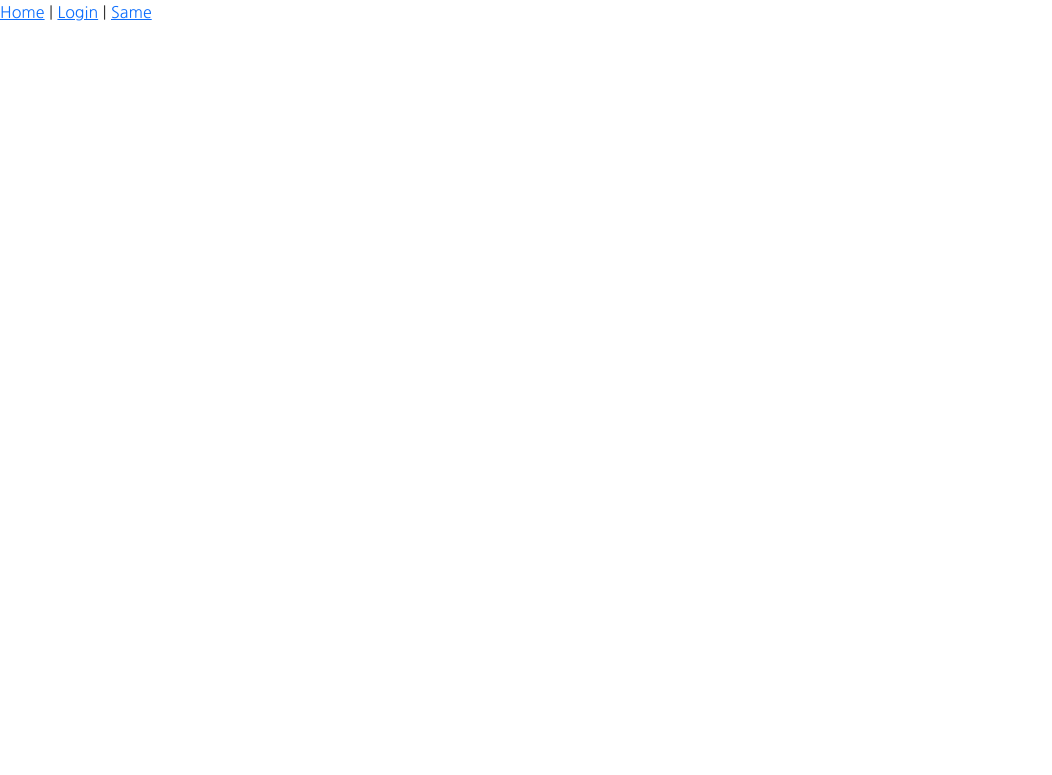
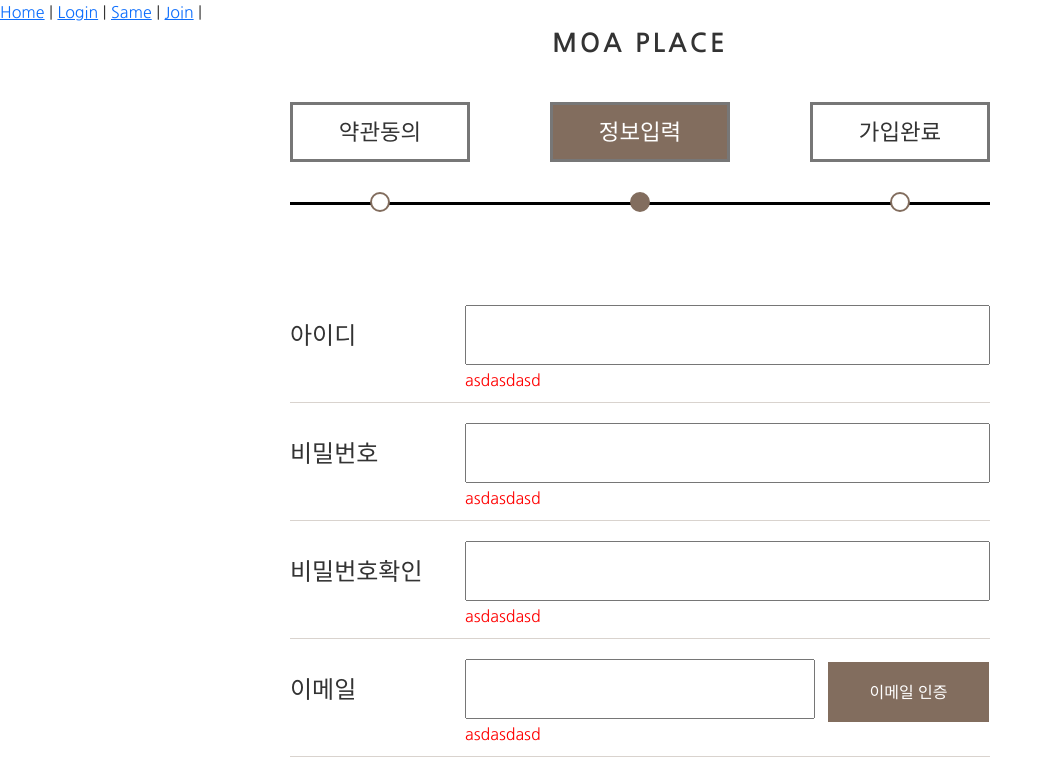
Before and after one commit to RoodyK/MOAPLACE-page, a Vue app: page /users/join in a window 1280 px wide. Before the commit this address had no page. Shown: the top 775 px of the page, without its empty margins (0-1052 px from the left). Built offline with nearby package versions, Linux system fonts and the light colour scheme.

Commit message:
회원가입 페이지 구현

```diff
--- a/public/index.html
+++ b/public/index.html
@@ -9,7 +9,7 @@
   <link rel="preconnect" href="https://fonts.googleapis.com">
   <link rel="preconnect" href="https://fonts.gstatic.com" crossorigin>
   <link href="https://fonts.googleapis.com/css2?family=Cormorant+Infant:wght@400;700&family=Nanum+Gothic:wght@400;700&family=Roboto:wght@100;400&display=swap" rel="stylesheet">
-
+  <script src="//t1.daumcdn.net/mapjsapi/bundle/postcode/prod/postcode.v2.js"></script>
   <style>
     #app {
       font-family: 'Nanum Gothic', sans-serif;
--- a/src/App.vue
+++ b/src/App.vue
@@ -2,7 +2,8 @@
   <nav>
     <RouterLink to="/">Home</RouterLink> |
     <RouterLink to="/users/login">Login</RouterLink> |
-    <RouterLink to="/users/same">Same</RouterLink>
+    <RouterLink to="/users/same">Same</RouterLink> |
+    <RouterLink to="/users/join">Join</RouterLink> |
   </nav>
   <RouterView/>
 </template>
--- a/src/router/index.js
+++ b/src/router/index.js
@@ -2,6 +2,7 @@ import { createRouter, createWebHistory } from 'vue-router'
 import HomeView from '../views/HomeView.vue'
 import LoginView from '@/views/login/LoginView.vue'
 import SameView from '../views/join/OfTheSameView.vue'
+import JoinMainView from '../views/join/JoinMainView.vue'
 
 const routes = [
   {
@@ -18,6 +19,11 @@ const routes = [
     path: '/users/same',
     name: 'same',
     component: SameView
+  },
+  {
+    path: '/users/join',
+    name: 'join',
+    component: JoinMainView
   }
 ]
 
--- /dev/null
+++ b/src/views/join/JoinMainView.vue
@@ -0,0 +1,294 @@
+<template>
+  <section class="join-all">
+    <div class="inner">
+      <div class="title">
+        <span>MOA PLACE</span>
+      </div>
+
+      <div class="regist">
+        <div class="box">약관동의</div>
+        <div class="box active">정보입력</div>
+        <div class="box">가입완료</div>
+      </div>
+
+      <div class="line">
+        <div class="step"></div>
+        <div class="step"></div>
+        <div class="step"></div>
+      </div>
+
+      <form action="">
+        <div class="join">
+          <div class="id">
+            <label for="idInput">아이디</label>
+            <input type="text" class="idInput" id="idInput">
+            <div class="idHelp help">asdasdasd</div>
+          </div>
+          <div class="pwd">
+            <label for="pwdInput">비밀번호</label>
+            <input type="text" class="pwdInput" id="pwdInput">
+            <div class="pwdHelp help">asdasdasd</div>
+          </div>
+          <div class="confirmPwd">
+            <label for="confirmInput">비밀번호확인</label>
+            <input type="text" class="confirmPwdInput" id="confirmInput">
+            <div class="confirmPwdHelp help">asdasdasd</div>
+          </div>
+          <div class="email">
+            <label for="emailInput">이메일</label>
+            <input type="text" class="emailInput" id="emailInput">
+            <button>이메일 인증</button>
+            <div class="confirmPwdHelp help">asdasdasd</div>
+          </div>
+          <div class="name">
+            <label for="nameInput">이름</label>
+            <input type="text" class="nameInput" id="nameInput">
+            <div class="nameHelp help">asdasdasd</div>
+          </div>
+          <div class="gender">
+            <label>성별</label>
+            <input type="radio" name="gender" id="male" checked>
+            <label for="male">남성</label>
+            <input type="radio" name="gender" id="female">
+            <label for="female">여성</label>
+            <div class="genderHelp help">asdasdasd</div>
+          </div>
+          <div class="birth">
+            <label for="birthInput">생년월일</label>
+            <input type="text" class="birthInput" id="birthInput">
+            <div class="birthHelp help">asdasdasd</div>
+          </div>
+          <div class="phone">
+            <label for="phoneInput">전화번호</label>
+            <input type="text" class="phoneInput" id="phoneInput">
+            <div class="phoneHelp help">asdasdasd</div>
+          </div>
+          <div class="address">
+            <label for="addressInput">주소</label>
+            <input type="text" id="postcode" placeholder="우편번호" @click="sample6_execDaumPostcode()">
+            <button type="button" @click="execDaumPostcode()">우편번호 찾기</button>
+            <input type="text" id="address" placeholder="주소"><br>
+            <input type="text" id="detailAddress" placeholder="상세주소">
+          </div>
+          <div class="join-btn">
+            <button>취소</button>
+            <button>회원가입</button>
+          </div>
+
+        </div>
+      </form>
+    </div>
+  </section>
+
+</template>
+
+<script>
+export default {
+  data() {
+    return {
+
+    }
+  },
+  methods: {
+    execDaumPostcode() {
+      new window.daum.Postcode({
+        oncomplete: function(data) {
+          var addr = ''; // 주소 변수
+
+          if (data.userSelectedType === 'R') { // 사용자가 도로명 주소를 선택했을 경우
+              addr = data.roadAddress;
+          } else { // 사용자가 지번 주소를 선택했을 경우(J)
+              addr = data.jibunAddress;
+          }
+
+          // 우편번호와 주소 정보를 해당 필드에 넣는다.
+          document.getElementById('postcode').value = data.zonecode;
+          document.getElementById("address").value = addr;
+          // 커서를 상세주소 필드로 이동한다.
+          document.getElementById("detailAddress").focus();
+        }
+      }).open();
+    }
+  }
+}
+</script>
+
+<style lang="scss" scoped>
+@import '@/scss/common.scss';
+
+.join-all {
+  .inner {
+    width: 1100px;
+    margin: 0 auto;
+    position: relative;
+    .title {
+      text-align: center;
+      margin-bottom: 40px;
+      span {
+        font-size: 1.6rem;
+        font-weight: 700;
+        letter-spacing: 3px;
+      }
+    }
+    .regist {
+      display: flex;
+      justify-content: center;
+      margin-bottom: 40px;
+      .box {
+        font-size: 1.4rem;
+        width: 180px;
+        height: 60px;
+        margin-right: 80px;
+        display:flex;
+        justify-content: center;
+        align-items: center;
+        border: 3px solid #777;
+        box-sizing: border-box;
+        position: relative;
+        &.active {
+          background-color: $brown;
+          color: #fff;
+        }
+        &:last-child {
+          margin-right: 0;
+        }
+      }
+    }
+    .line {
+      width: 700px;
+      height: 3px;
+      margin: 0 auto 100px;
+      background-color: #000;
+      position: relative;
+      .step {
+        width: 20px;
+        height: 20px;
+        position: absolute;
+        border-radius: 50%;
+        border:2px solid $brown;
+        background-color: #fff;
+        &:nth-child(1) {
+          top:-10px;
+          left: 80px;
+        }
+        &:nth-child(2) {
+          top:-10px;
+          left: calc(50% - 10px);
+          background-color: $brown;
+        }
+        &:nth-child(3) {
+          top: -10px;
+          right: 80px;
+        }
+      }
+    }
+    form {
+      input {
+        &:focus {
+          outline: 2px solid $brown;
+        }
+      }
+      .join {
+        width: 700px;
+        display: flex;
+        flex-direction: column;
+        margin: 0 auto;
+        > div {
+          margin-bottom: 20px;
+          border-bottom: 1px solid rgba($brown, .3);
+          .help {
+            position: relative;
+            left: 25%;
+            color: #FF0000;
+            margin-bottom: 10px;
+          }
+          &:last-child{
+            border: none;
+          }
+        }
+        label {
+          width: 25%;
+          font-size: 24px;
+        }
+        input[type="text"], input[type="password"] {
+          width: 75%;
+          height: 60px;
+          font-size: 24px;
+          padding: 10px;
+          color: #333;
+          margin-bottom: 3px
+        }
+        .email {
+          input {
+            width: 50%;
+            margin-right: 13px;
+          }
+          button {
+            width :23%;
+            height: 60px;
+            border: none;
+            background-color: $brown;
+            color: #fff;
+          }
+        }
+        .gender {
+          input {
+            margin-right: 20px;
+            width: 15px;
+            height: 15px;
+            outline: none;
+          }
+        }
+        .address {
+          position: relative;
+          height: 250px;
+          border: none;
+          #postcode {
+            width: 35%;
+            margin-right: 70px;
+            margin-bottom: 10px;
+          }
+          button {
+            width: 30%;
+            height: 60px;
+          }
+          input#address {
+            position: absolute;
+            right: 0;
+            top: 70px;
+          }
+          #detailAddress {
+            position: absolute;
+            right: 0;
+            top: 140px;
+          }
+        }
+        .join-btn {
+          width: 700px;
+          display: flex;
+          margin: 0 auto 100px;
+          padding: 0;
+          button {
+            width: 100%;
+            height: 65px;
+            font-size: 1.5rem;
+            border: none;
+            &:first-child {
+              margin-right: 15px;
+              background-color: #b1b1b1;
+              color: #fff;
+            }
+            &:last-child {
+              background-color: $brown;
+              color: #fff;
+            }
+            &:hover {
+              opacity: .9;
+            }
+          }
+        }
+      }
+    }
+  }
+}
+</style>
--- a/src/views/join/OfTheSameView.vue
+++ b/src/views/join/OfTheSameView.vue
@@ -1,5 +1,5 @@
 <template>
-  <section>
+  <section class="same">
     <div class="inner">
       <div class="title">
         <span>MOA PLACE</span>
@@ -47,7 +47,7 @@ export default {
 <style lang="scss" scoped>
 @import '@/scss/common.scss';
 
-section {
+.same {
   .inner {
     width: 1100px;
     margin: 0 auto;
@@ -69,18 +69,18 @@ section {
       margin-bottom: 40px;
       .box {
         font-size: 1.4rem;
-        width: 200px;
+        width: 180px;
         height: 60px;
         margin-right: 80px;
         display:flex;
         justify-content: center;
         align-items: center;
-        border-radius: 15px;
         border: 3px solid #777;
         box-sizing: border-box;
         position: relative;
         &.active {
           background-color: $brown;
+          color: #fff;
         }
         &:last-child {
           margin-right: 0;
@@ -88,9 +88,9 @@ section {
       }
     }
     .line {
-      width: 750px;
+      width: 700px;
       height: 3px;
-      margin: 0 auto 60px;
+      margin: 0 auto 100px;
       background-color: #000;
       position: relative;
       .step {
@@ -117,13 +117,12 @@ section {
     }
 
     .agree {
-      width: 800px;
+      width: 700px;
       margin: 0 auto 60px;
       letter-spacing: 1px;
       .check {
         display: flex;
         margin-bottom: 15px;
-        padding: 5px;
         input {
           margin-right: 10px;
           position: relative;
@@ -146,19 +145,26 @@ section {
     }
 
     .btn {
+      width: 700px;
       display: flex;
-      justify-content: center;
+      margin: 0 auto;
+      padding: 0;
       button {
-        width: 350px;
+        width: 100%;
         height: 65px;
-        border-radius: 20px;
         font-size: 1.5rem;
-        transition: .5s;
+        border: none;
         &:first-child {
-          margin-right: 50px;
+          margin-right: 15px;
+          background-color: #b1b1b1;
+          color: #fff;
+        }
+        &:last-child {
+          background-color: $brown;
+          color: #fff;
         }
         &:hover {
-          background-color: $brown;
+          opacity: .9;
         }
       }
     }
```
